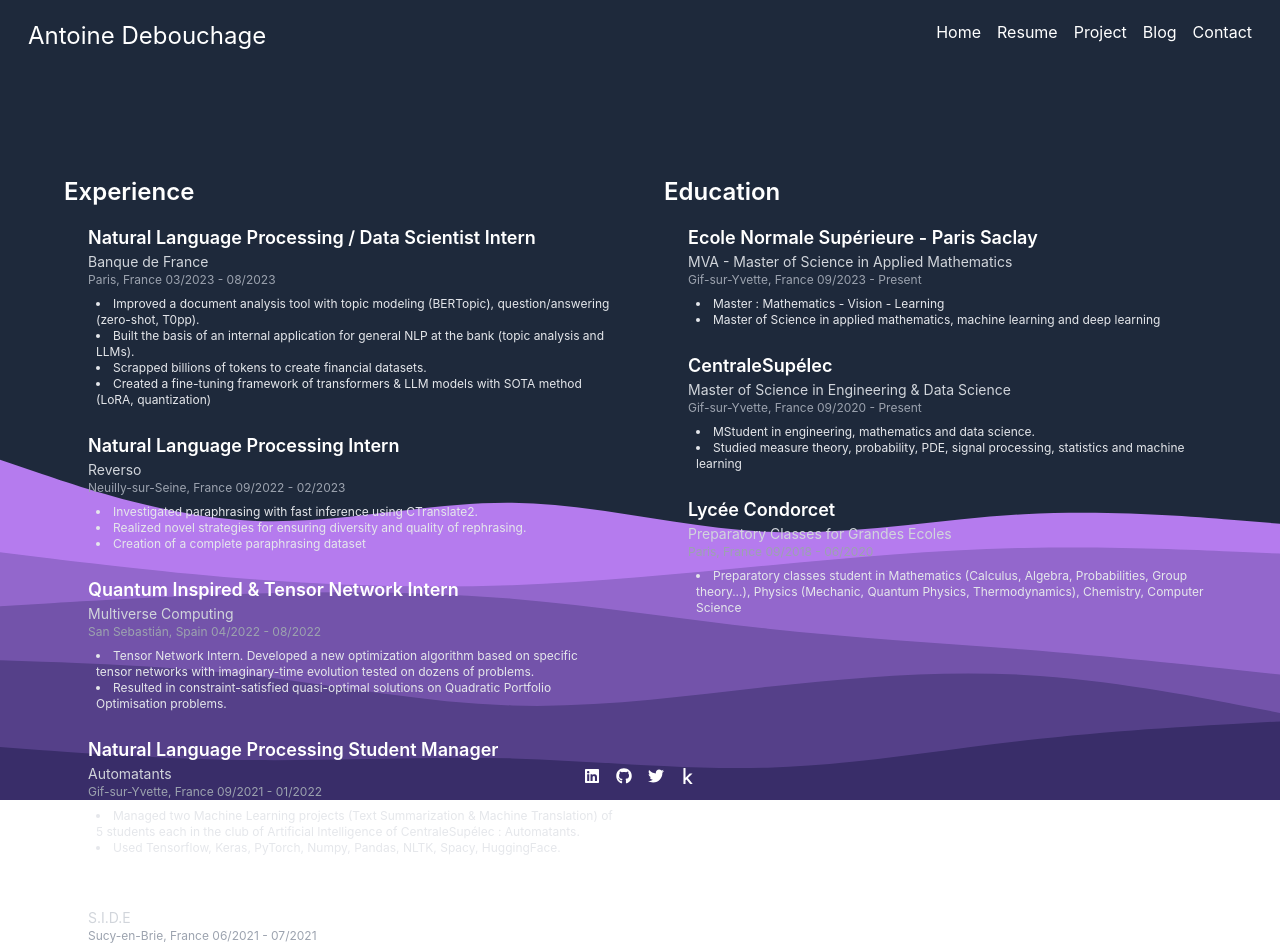
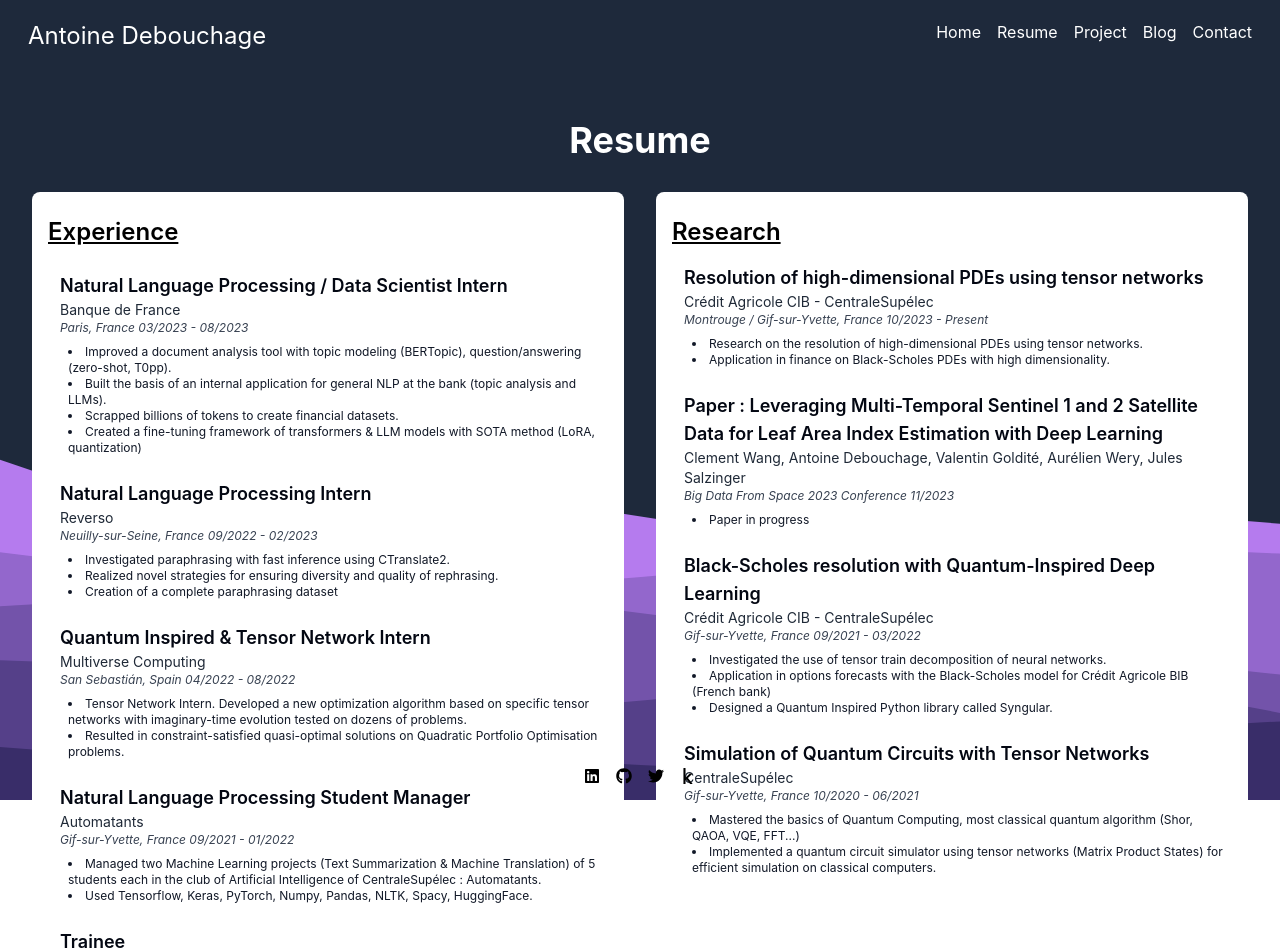
Before and after one commit to antoine311200/antoine311200.github.io, a React (Create React App) app: page /#/resume in a window 1280 px wide. Shown: the top 952 px of the page. Built offline with nearby package versions, Linux system fonts and the light colour scheme.

Commit message:
Resume updated

```diff
--- a/src/pages/resume.js
+++ b/src/pages/resume.js
@@ -2,130 +2,225 @@ import React, { useEffect } from 'react';
 
 import Template from '../components/template';
 
+const experiences = [
+    {
+        title: 'Natural Language Processing / Data Scientist Intern',
+        company: 'Banque de France',
+        location: 'Paris, France',
+        date: '03/2023 - 08/2023',
+        description: [
+            'Improved a document analysis tool with topic modeling (BERTopic), question/answering (zero-shot, T0pp).',
+            'Built the basis of an internal application for general NLP at the bank (topic analysis and LLMs).',
+            'Scrapped billions of tokens to create financial datasets.',
+            'Created a fine-tuning framework of transformers & LLM models with SOTA method (LoRA, quantization)'
+        ]
+    },
+    {
+        title: 'Natural Language Processing Intern',
+        company: 'Reverso',
+        location: 'Neuilly-sur-Seine, France',
+        date: '09/2022 - 02/2023',
+        description: [
+            'Investigated paraphrasing with fast inference using CTranslate2.',
+            'Realized novel strategies for ensuring diversity and quality of rephrasing.',
+            'Creation of a complete paraphrasing dataset'
+        ]
+    },
+    {
+        title: 'Quantum Inspired & Tensor Network Intern',
+        company: 'Multiverse Computing',
+        location: 'San Sebastián, Spain',
+        date: '04/2022 - 08/2022',
+        description: [
+            'Tensor Network Intern. Developed a new optimization algorithm based on specific tensor networks with imaginary-time evolution tested on dozens of problems.',
+            'Resulted in constraint-satisfied quasi-optimal solutions on Quadratic Portfolio Optimisation problems.'
+        ]
+    },
+    {
+        title: 'Natural Language Processing Student Manager',
+        company: 'Automatants',
+        location: 'Gif-sur-Yvette, France',
+        date: '09/2021 - 01/2022',
+        description: [
+            'Managed two Machine Learning projects (Text Summarization & Machine Translation) of 5 students each in the club of Artificial Intelligence of CentraleSupélec : Automatants.',
+            'Used Tensorflow, Keras, PyTorch, Numpy, Pandas, NLTK, Spacy, HuggingFace.'
+        ]
+    },
+    {
+        title: 'Trainee',
+        company: 'S.I.D.E',
+        location: 'Sucy-en-Brie, France',
+        date: '06/2021 - 07/2021',
+        description: [
+            'Collaborated as a trainee for order picking during 5 weeks for the engineering mandatory operational internship in a company specialized on importation & exportation of books in France and abroad.'
+        ]
+    }
+];
+
+const educations = [
+    {
+        title: 'Ecole Normale Supérieure - Paris Saclay',
+        company: 'MVA - Master of Science in Applied Mathematics',
+        location: 'Gif-sur-Yvette, France',
+        date: '09/2023 - Present',
+        description: [
+            'Master : Mathematics - Vision - Learning',
+            'Master of Science in applied mathematics, machine learning and deep learning'
+        ]
+    },
+    {
+        title: 'CentraleSupélec',
+        company: 'Master of Science in Engineering & Data Science',
+        location: 'Gif-sur-Yvette, France',
+        date: '09/2020 - Present',
+        description: [
+            'Student in engineering, mathematics and data science.',
+            'Studied measure theory, probability, PDE, signal processing, statistics and machine learning'
+        ]
+    },
+    {
+        title: 'Lycée Condorcet',
+        company: 'Preparatory Classes for Grandes Ecoles',
+        location: 'Paris, France',
+        date: '09/2018 - 06/2020',
+        description: [
+            'Preparatory classes student in Mathematics (Calculus, Algebra, Probabilities, Group theory...), Physics (Mechanic, Quantum Physics, Thermodynamics), Chemistry, Computer Science'
+        ]
+    }
+];
+
+const researches = [
+    {
+        title: "Resolution of high-dimensional PDEs using tensor networks",
+        company: 'Crédit Agricole CIB - CentraleSupélec',
+        location: "Montrouge / Gif-sur-Yvette, France",
+        date: '10/2023 - Present',
+        description: [
+            'Research on the resolution of high-dimensional PDEs using tensor networks.',
+            'Application in finance on Black-Scholes PDEs with high dimensionality.'
+        ],
+    },
+    {
+        title: "Paper : Leveraging Multi-Temporal Sentinel 1 and 2 Satellite Data for Leaf Area Index Estimation with Deep Learning",
+        company: 'Clement Wang, Antoine Debouchage, Valentin Goldité, Aurélien Wery, Jules Salzinger',
+        location: "Big Data From Space 2023 Conference",
+        date: '11/2023',
+        description: [
+            'Paper in progress',
+        ],
+        link: 'https://github.com/valentingol/LeafNothingBehind'
+    },
+    {
+        title: 'Black-Scholes resolution with Quantum-Inspired Deep Learning',
+        company: 'Crédit Agricole CIB - CentraleSupélec',
+        location: 'Gif-sur-Yvette, France',
+        date: '09/2021 - 03/2022',
+        description: [
+            'Investigated the use of tensor train decomposition of neural networks.',
+            'Application in options forecasts with the Black-Scholes model for Crédit Agricole BIB (French bank)',
+            'Designed a Quantum Inspired Python library called Syngular.'
+        ],
+        link: 'https://github.com/antoine311200/Syngular'
+    },
+    {
+        title: 'Simulation of Quantum Circuits with Tensor Networks',
+        company: 'CentraleSupélec',
+        location: 'Gif-sur-Yvette, France',
+        date: '10/2020 - 06/2021',
+        description: [
+            'Mastered the basics of Quantum Computing, most classical quantum algorithm (Shor, QAOA, VQE, FFT...)',
+            'Implemented a quantum circuit simulator using tensor networks (Matrix Product States) for efficient simulation on classical computers.',
+        ],
+        link: 'https://github.com/micronoyau/Quantum-Computing-Lab'
+    },
+];
+
 const Experience = () => {
     return (
-        <div className="py-6">
-            <h2 className="text-2xl font-semibold mb-4">Experience</h2>
+        <div className="py-6 px-4">
+            <h2 className="text-2xl text-black underline font-semibold mb-6">Experience</h2>
+            {experiences.map((experience) => (
+                <div>
                     <div className="relative">
-                <div className="pl-6">
-                    <p className="text-lg font-semibold">Natural Language Processing / Data Scientist Intern</p>
-                    <p className="text-gray-300 text-sm">Banque de France</p>
-                    <p className="text-gray-400 text-xs">Paris, France  03/2023 - 08/2023</p>
-                    <ul className="list-disc list-inside text-gray-200 ml-2 text-xs mt-2">
-                        <li>Improved a document analysis tool with topic modeling (BERTopic), question/answering (zero-shot, T0pp).</li>
-                        <li>Built the basis of an internal application for general NLP at the bank (topic analysis and LLMs).</li>
-                        <li>Scrapped billions of tokens to create financial datasets.</li>
-                        <li>Created a fine-tuning framework of transformers & LLM models with SOTA method (LoRA, quantization)</li>
+                        <div className="pl-3">
+                            <p className="text-lg text-gray-950 font-semibold">{experience.title}</p>
+                            <p className="text-gray-800 text-sm">{experience.company}</p>
+                            <p className="text-gray-700 text-xs italic">{experience.location}  {experience.date}</p>
+                            <ul className="list-disc list-inside text-gray-900 ml-2 text-xs mt-2">
+                                {experience.description.map((desc) => (
+                                    <li>{desc}</li>
+                                ))}
                             </ul>
                         </div>
                     </div>
                     <div className="h-6"></div>
-            <div className="relative">
-                <div className="pl-6">
-                    <p className="text-lg font-semibold">Natural Language Processing Intern</p>
-                    <p className="text-gray-300 text-sm">Reverso</p>
-                    <p className="text-gray-400 text-xs">Neuilly-sur-Seine, France  09/2022 - 02/2023</p>
-                    <ul className="list-disc list-inside text-gray-200 ml-2 text-xs mt-2">
-                        <li>Investigated paraphrasing with fast inference using CTranslate2.</li>
-                        <li>Realized novel strategies for ensuring diversity and quality of rephrasing.</li>
-                        <li>Creation of a complete paraphrasing dataset</li>
-                    </ul>
                 </div>
-            </div>
-            <div className="h-6"></div>
-            <div className="relative">
-                <div className="pl-6">
-                    <p className="text-lg font-semibold">Quantum Inspired & Tensor Network Intern</p>
-                    <p className="text-gray-300 text-sm">Multiverse Computing</p>
-                    <p className="text-gray-400 text-xs">San Sebastián, Spain  04/2022 - 08/2022</p>
-                    <ul className="list-disc list-inside text-gray-200 ml-2 text-xs mt-2">
-                        <li>Tensor Network Intern. Developed a new optimization algorithm based on specific tensor networks with
-                            imaginary-time evolution tested on dozens of problems.</li>
-                        <li>Resulted in constraint-satisfied quasi-optimal solutions on Quadratic Portfolio Optimisation problems.</li>
-                    </ul>
-                </div>
-            </div>
-            <div className="h-6"></div>
-            <div className="relative">
-                <div className="pl-6">
-                    <p className="text-lg font-semibold">Natural Language Processing Student Manager</p>
-                    <p className="text-gray-300 text-sm">Automatants</p>
-                    <p className="text-gray-400 text-xs">Gif-sur-Yvette, France  09/2021 - 01/2022</p>
-                    <ul className="list-disc list-inside text-gray-200 ml-2 text-xs mt-2">
-                        <li>Managed two Machine Learning projects (Text Summarization & Machine Translation) of 5 students each
-                            in the club of Artificial Intelligence of CentraleSupélec : Automatants.</li>
-                        <li>Used Tensorflow, Keras, PyTorch, Numpy, Pandas, NLTK, Spacy, HuggingFace.</li>
-                    </ul>
-                </div>
-            </div>
-            <div className="h-6"></div>
-            <div className="relative">
-                <div className="pl-6">
-                    <p className="text-lg font-semibold">Trainee</p>
-                    <p className="text-gray-300 text-sm">S.I.D.E</p>
-                    <p className="text-gray-400 text-xs">Sucy-en-Brie, France  06/2021 - 07/2021</p>
-                    <ul className="list-disc list-inside text-gray-200 ml-2 text-xs mt-2">
-                        <li>Collaborated as a trainee for order picking during 5 weeks for the engineering mandatory operational
-                            internship in a company specialized on importation & exportation of books in France and abroad.</li>
-                    </ul>
-                </div>
-            </div>
+            ))}
         </div>
     );
 };
 
 const Education = () => {
     return (
-        <div className="py-6">
-            <h2 className="text-2xl font-semibold mb-4">Education</h2>
+        <div className="py-6 px-4">
+            <h2 className="text-2xl font-semibold mb-4 text-black underline">Education</h2>
 
+            {educations.map((education) => (
+                <div>
                     <div className="relative">
-                <div className="pl-6">
-                    <p className="text-lg font-semibold">Ecole Normale Supérieure - Paris Saclay</p>
-                    <p className="text-gray-300 text-sm">MVA - Master of Science in Applied Mathematics</p>
-                    <p className="text-gray-400 text-xs">Gif-sur-Yvette, France  09/2023 - Present</p>
-                    <ul className="list-disc list-inside text-gray-200 ml-2 text-xs mt-2">
-                        <li>Master : Mathematics - Vision - Learning</li>
-                        <li>Master of Science in applied mathematics, machine learning and deep learning</li>
+                        <div className="pl-3">
+                            <p className="text-lg text-gray-950 font-semibold">{education.title}</p>
+                            <p className="text-gray-800 text-sm">{education.company}</p>
+                            <p className="text-gray-700 text-xs italic">{education.location}  {education.date}</p>
+                            <ul className="list-disc list-inside text-gray-900 ml-2 text-xs mt-2">
+                                {education.description.map((desc) => (
+                                    <li>{desc}</li>
+                                ))}
                             </ul>
                         </div>
                     </div>
                     <div className="h-6"></div>
-
-            <div className="relative">
-                <div className="pl-6">
-                    <p className="text-lg font-semibold">CentraleSupélec</p>
-                    <p className="text-gray-300 text-sm">Master of Science in Engineering & Data Science</p>
-                    <p className="text-gray-400 text-xs">Gif-sur-Yvette, France  09/2020 - Present</p>
-                    <ul className="list-disc list-inside text-gray-200 ml-2 text-xs mt-2">
-                        <li>MStudent in engineering, mathematics and data science.</li>
-                        <li>Studied measure theory, probability, PDE, signal processing, statistics and machine learning</li>
-                    </ul>
                 </div>
-            </div>
-            <div className="h-6"></div>
-
-            <div className="relative">
-                <div className="pl-6">
-                    <p className="text-lg font-semibold">Lycée Condorcet</p>
-                    <p className="text-gray-300 text-sm">Preparatory Classes for Grandes Ecoles</p>
-                    <p className="text-gray-400 text-xs">Paris, France  09/2018 - 06/2020</p>
-                    <ul className="list-disc list-inside text-gray-200 ml-2 text-xs mt-2">
-                        <li>Preparatory classes student in Mathematics (Calculus, Algebra, Probabilities, Group theory...),
-                            Physics (Mechanic, Quantum Physics, Thermodynamics), Chemistry, Computer Science</li>
-                    </ul>
-                </div>
-            </div>
-            <div className="h-6"></div>
+            ))}
         </div>
     );
 };
 
 const Research = () => {
     return (
-        <div className="py-6">
-            <h2 className="text-2xl font-semibold mb-4">Research</h2>
-            {/* Similar structure as Experience and Education */}
+        <div className="py-6 px-4">
+        <h2 className="text-2xl font-semibold mb-4 text-black underline">Research</h2>
+            {researches.map((research) => (
+                <div>
+                    <div className="relative">
+                        <div className="pl-3">
+                            <p className="text-lg text-gray-950 font-semibold">{research.title}</p>
+                            <p className="text-gray-800 text-sm">{research.company}</p>
+                            <p className="text-gray-700 text-xs italic">{research.location}  {research.date}</p>
+                            <ul className="list-disc list-inside text-gray-900 ml-2 text-xs mt-2">
+                                {research.description.map((desc) => (
+                                    <li>{desc}</li>
+                                ))}
+                            </ul>
+                            {/* <div className="h-6"></div> */}
+                            {/* {research.link && (
+                                <div>
+                                    <a
+                                        className="text-gray-800 text-sm"
+                                        href={research.link}
+                                        target="_blank"
+                                        rel="noopener noreferrer"
+                                    >
+                                        Link
+                                    </a>
+                                </div>
+                            )} */}
+                        </div>
+                    </div>
+                    <div className="h-6"></div>
+                </div>
+            ))
+            }
         </div>
     );
 };
@@ -146,18 +241,21 @@ const Resume = () => {
     }, []);
 
     return (
-        <Template>
-            <div className="px-16 py-8 grid grid-cols-1 md:grid-cols-2 gap-12 text-white">
-                <div>
+        <Template iconColor="black">
+            {/* Title Resume */}
+            <div className="flex flex-col items-center justify-center text-white px-4 sm:px-6 lg:px-8">
+                <h1 className="text-4xl font-bold">Resume</h1>
+            </div>
+
+            <div className="px-8 py-8 mb-8 grid grid-cols-1 lg:grid-cols-2 gap-8 text-white">
+                <div className='container bg-white rounded-lg'>
                     <Experience />
-                    {/* <hr className="my-6" /> */}
                 </div>
-                <div>
+                <div className='container bg-white rounded-lg'>
+                    <Research />
+                </div>
+                <div className='container bg-white rounded-lg'>
                     <Education />
-                    {/* <hr className="my-6" />
-                    <Projects />
-                    <hr className="my-6" />
-                    <Research /> */}
                 </div>
             </div>
         </Template>
```
Lines whose indentation alone changed are shown as unchanged.
